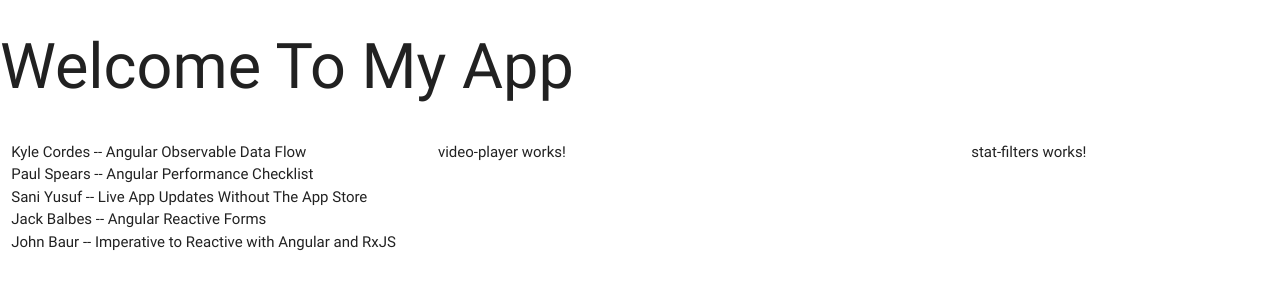
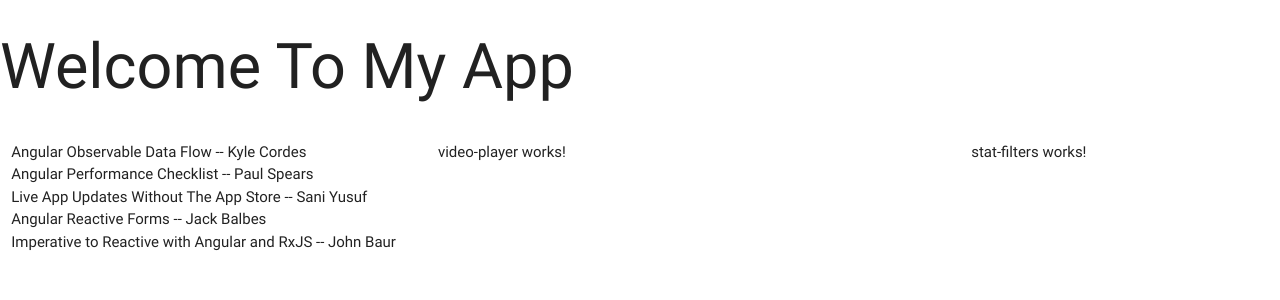
Before and after one commit to saniyusuf/abc-compare-may-2018, an Angular app: page /dashboard in a window 1280 px wide. Shown: the top 300 px of the page. Built offline with nearby package versions, Linux system fonts and the light colour scheme.

Commit message:
step 205

```diff
--- a/src/app/dashboard/dashboard.module.ts
+++ b/src/app/dashboard/dashboard.module.ts
@@ -6,12 +6,13 @@
 import { VideoListComponent } from './video-list/video-list.component';
 import { VideoPlayerComponent } from './video-player/video-player.component';
 import { StatFiltersComponent } from './stat-filters/stat-filters.component';
+import { VideoThumbnailComponent } from './video-thumbnail/video-thumbnail.component';
 
 @NgModule({
   imports: [
     CommonModule,
     DashboardRoutingModule
   ],
-  declarations: [VideoDashboardComponent, VideoListComponent, VideoPlayerComponent, StatFiltersComponent]
+  declarations: [VideoDashboardComponent, VideoListComponent, VideoPlayerComponent, StatFiltersComponent, VideoThumbnailComponent]
 })
 export class DashboardModule { }
--- a/src/app/dashboard/video-list/video-list.component.html
+++ b/src/app/dashboard/video-list/video-list.component.html
@@ -1,7 +1,7 @@
 <ul>
-  <li *ngFor="let video of videoList"
-      [class.selected]="video === selectedVideo"
-      (click)="setSelectedVideo(video)">
-    {{video.author}} -- {{video.title}}
+  <li *ngFor="let videoData of videoList"
+      [class.selected]="videoData === selectedVideo"
+      (click)="setSelectedVideo(videoData)">
+    <app-video-thumbnail [video]="videoData"></app-video-thumbnail>
   </li>
 </ul>
--- /dev/null
+++ b/src/app/dashboard/video-thumbnail/video-thumbnail.component.html
@@ -0,0 +1 @@
+<span>{{video.title}} -- {{video.author}}</span>
--- /dev/null
+++ b/src/app/dashboard/video-thumbnail/video-thumbnail.component.ts
@@ -0,0 +1,30 @@
+import {Component, Input, OnInit} from '@angular/core';
+
+@Component({
+  selector: 'app-video-thumbnail',
+  templateUrl: './video-thumbnail.component.html',
+  styleUrls: ['./video-thumbnail.component.css']
+})
+export class VideoThumbnailComponent implements OnInit {
+
+  @Input() video: Video;
+
+  constructor() { }
+
+  ngOnInit() {
+  }
+
+}
+
+interface Video {
+  title: string;
+  author: string;
+  id: string;
+  viewDetails: ViewDetail[];
+}
+
+interface ViewDetail {
+  age: number;
+  region: string;
+  date: string;
+}
```
Also changed, not shown: src/app/dashboard/video-thumbnail/video-thumbnail.component.css (added), 2 other files (tests, documents, lock files or other folders).
